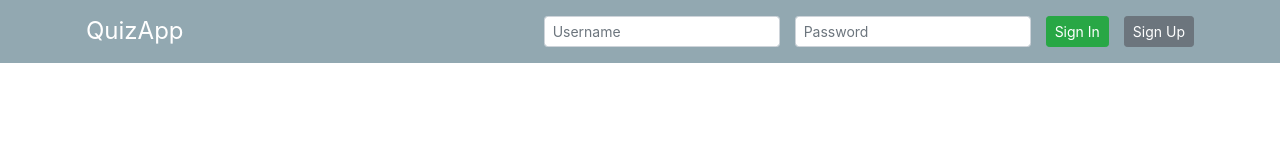
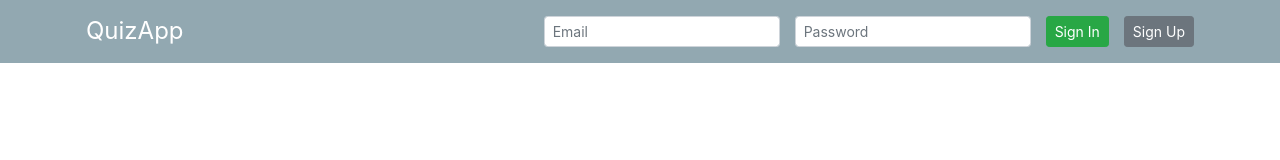
Before and after one commit to ddoldtpd/quiz.tormod.dev, a React (Create React App) app: page /sign-up in a window 1280 px wide. Shown: the top 160 px of the page. Built offline with nearby package versions, Linux system fonts and the light colour scheme.

Commit message:
Build for production..

```diff
--- a/src/components/page-components/login-component/login-component.js
+++ b/src/components/page-components/login-component/login-component.js
@@ -38,7 +38,7 @@ const LoginComponent = props => {
             name="Username"
             value={username}
             className="form-control form-control-sm input-dark"
-            placeholder="Username"
+            placeholder="Email"
             autoComplete="off"
           />
         </div>
--- a/src/components/page-components/logout-component/logout-component.js
+++ b/src/components/page-components/logout-component/logout-component.js
@@ -1,15 +1,17 @@
-import React, { useContext, useState } from 'react';
+import React, { useContext } from 'react';
 import { Link } from 'react-router-dom';
-import { login } from '../../../utils/requests';
 import DispatchContext from '../../../utils/DispatchContext';
+import { useHistory } from 'react-router-dom';
 
 const LogOutComponent = () => {
   const appDispatch = useContext(DispatchContext);
+  let history = useHistory();
 
   const handleClick = async e => {
     e.preventDefault();
     appDispatch({ type: 'logout' });
     appDispatch({ type: 'flashMessage', value: 'Successfully logged out!' });
+    history.push('/');
   };
 
   return (
--- a/src/pages/signup.js
+++ b/src/pages/signup.js
@@ -4,9 +4,11 @@ import { CSSTransition } from 'react-transition-group';
 import React, { useEffect, useContext } from 'react';
 import { useImmerReducer } from 'use-immer';
 import Page from './page';
+import { useHistory } from 'react-router-dom';
 
 function Signup() {
   const appDispatch = useContext(DispatchContext);
+  let history = useHistory();
 
   const initialState = {
     username: {
@@ -238,6 +240,7 @@ function Signup() {
             type: 'flashMessage',
             value: 'Welcome to your new account!'
           });
+          history.push('/profile');
         }
       };
       signup();
```
Also changed, not shown: 13 other files (tests, documents, lock files or other folders).
